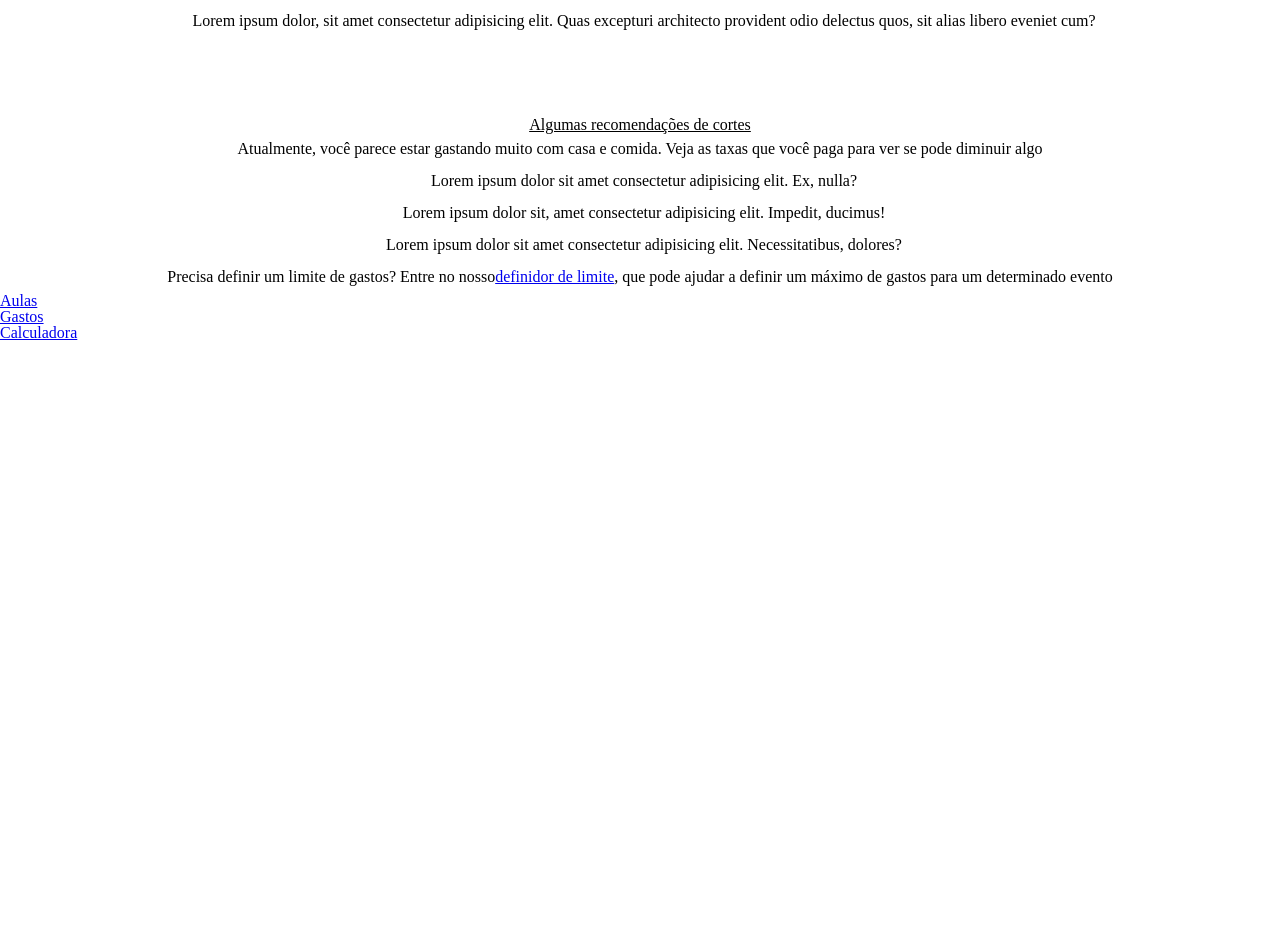
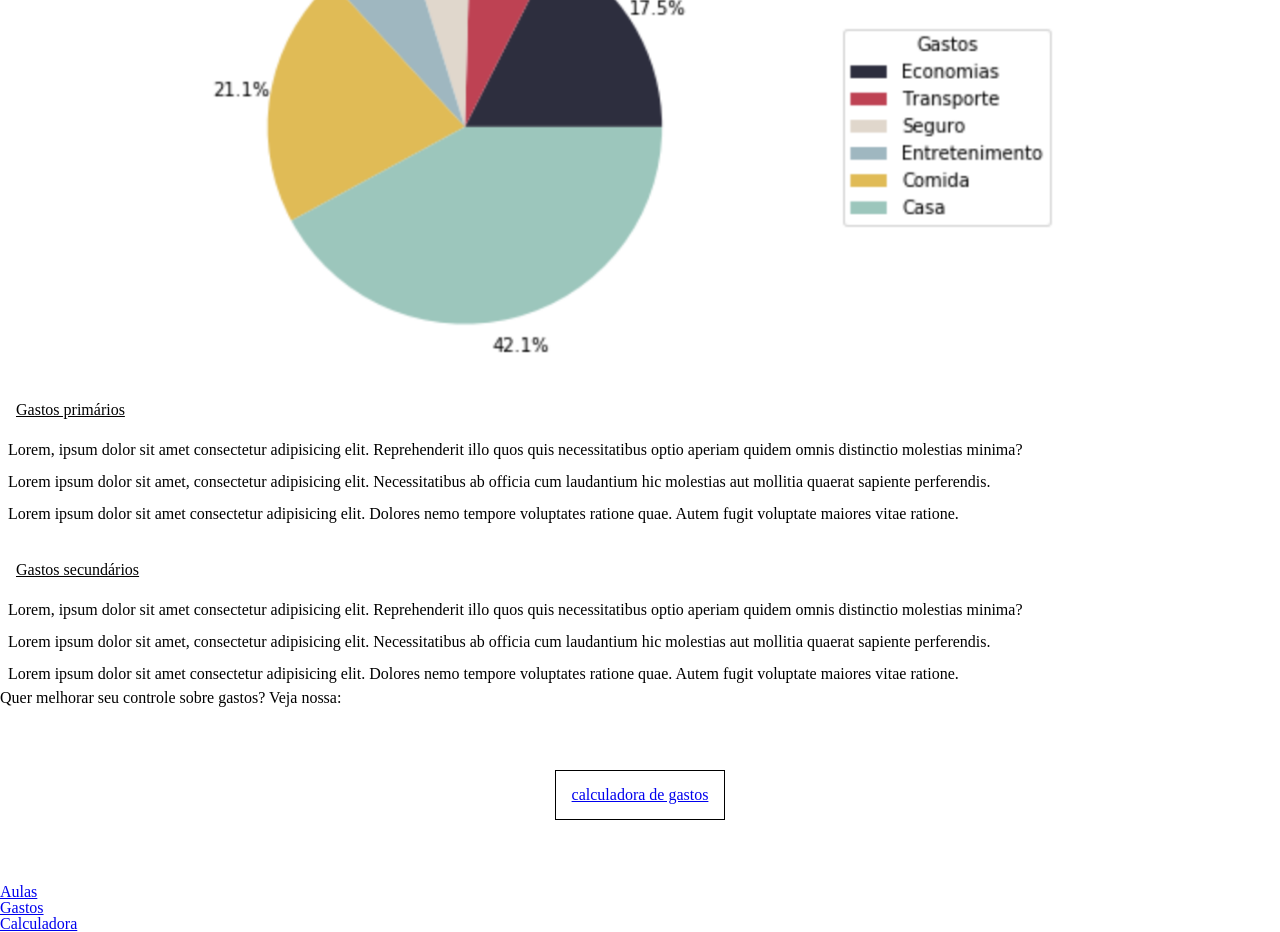
Before and after one commit to rafaelgpaves/ProjetoCodes, a plain HTML site: page tela_gastos.html in a window 1280 px wide. Shown: the part 211-1143 px from the top of the page. Before the commit the page ends 800 px from the top, so only its background shows below. Drawn offline with Linux system fonts and the light colour scheme.

Commit message:
consertando alguma coisa q sumiu ???? bruh

```diff
--- a/tela_gastos.html
+++ b/tela_gastos.html
@@ -4,32 +4,37 @@
     <meta charset="UTF-8">
     <meta http-equiv="X-UA-Compatible" content="IE=edge">
     <meta name="viewport" content="width=device-width, initial-scale=1.0">
-    <title>Calculadora gastos</title>
+    <title>Gastos</title>
     <link rel="stylesheet" href="css/reset.css">
     <link rel="stylesheet" href="css/style.css">
 </head>
 <body>
     <header>
-        <a href="tela_gastos.html">
+        <a href="index.html">
             <img src="img/arrow.png" alt="Voltar">
         </a>
-        <h1>Calculadora de gastos</h1>
+        <h1>Gastos</h1>
     </header>
     <main>
-        <h2 class="calc_gastos">Maiores gastos do último mês</h2>
-        <ol class="calc_gastos center">
-            <li class="gastos">Lorem ipsum dolor, sit amet consectetur adipisicing elit. Quas excepturi architecto provident odio delectus quos, sit alias libero eveniet cum?</li>
-            <li class="gastos">Lorem ipsum dolor, sit amet consectetur adipisicing elit. Quas excepturi architecto provident odio delectus quos, sit alias libero eveniet cum?</li>
-            <li class="gastos">Lorem ipsum dolor, sit amet consectetur adipisicing elit. Quas excepturi architecto provident odio delectus quos, sit alias libero eveniet cum?</li>
-        </ol>
-        <h2 class="calc_gastos">Algumas recomendações de cortes</h2>
-        <p class="calc_gastos">Atualmente, você parece estar gastando muito com casa e comida. Veja as taxas que você paga para ver se pode diminuir algo</p>
-        <ul class="calc_gastos center">
-            <li class="gastos">Lorem ipsum dolor sit amet consectetur adipisicing elit. Ex, nulla?</li>
-            <li class="gastos">Lorem ipsum dolor sit, amet consectetur adipisicing elit. Impedit, ducimus!</li>
-            <li class="gastos">Lorem ipsum dolor sit amet consectetur adipisicing elit. Necessitatibus, dolores?</li>
+        <ul class="coluna">
+            <li><ul>
+                <li class="linha centralizar"><img class="img-gastos" src="img/gastos.png" alt="gastos"></li>
+            </ul></li>
+            <li><h2 class="gastos">Gastos primários</h2></li>
+            <li><ol class="coluna">
+                <li class="gastos">Lorem, ipsum dolor sit amet consectetur adipisicing elit. Reprehenderit illo quos quis necessitatibus optio aperiam quidem omnis distinctio molestias minima?</li>
+                <li class="gastos">Lorem ipsum dolor sit amet, consectetur adipisicing elit. Necessitatibus ab officia cum laudantium hic molestias aut mollitia quaerat sapiente perferendis.</li>
+                <li class="gastos">Lorem ipsum dolor sit amet consectetur adipisicing elit. Dolores nemo tempore voluptates ratione quae. Autem fugit voluptate maiores vitae ratione.</li>
+            </ol></li>
+            <li><h2 class="gastos">Gastos secundários</h2></li>
+            <li><ol class="coluna">
+                <li class="gastos">Lorem, ipsum dolor sit amet consectetur adipisicing elit. Reprehenderit illo quos quis necessitatibus optio aperiam quidem omnis distinctio molestias minima?</li>
+                <li class="gastos">Lorem ipsum dolor sit amet, consectetur adipisicing elit. Necessitatibus ab officia cum laudantium hic molestias aut mollitia quaerat sapiente perferendis.</li>
+                <li class="gastos">Lorem ipsum dolor sit amet consectetur adipisicing elit. Dolores nemo tempore voluptates ratione quae. Autem fugit voluptate maiores vitae ratione.</li>
+            </ol></li>
+            <li><p>Quer melhorar seu controle sobre gastos? Veja nossa:</p></li>
+            <li class="linha centralizar"><a class="link-gastos" href="calculadora_de_gastos.html">calculadora de gastos</a></li>
         </ul>
-        <p class="calc_gastos">Precisa definir um limite de gastos? Entre no nosso <a href="definidor_limite.html">definidor de limite</a>, que pode ajudar a definir um máximo de gastos para um determinado evento</p>
     </main>
     <footer>
         <nav>
```
Also changed, not shown: calculadora_de_gastos.html (+12 -12 lines).
